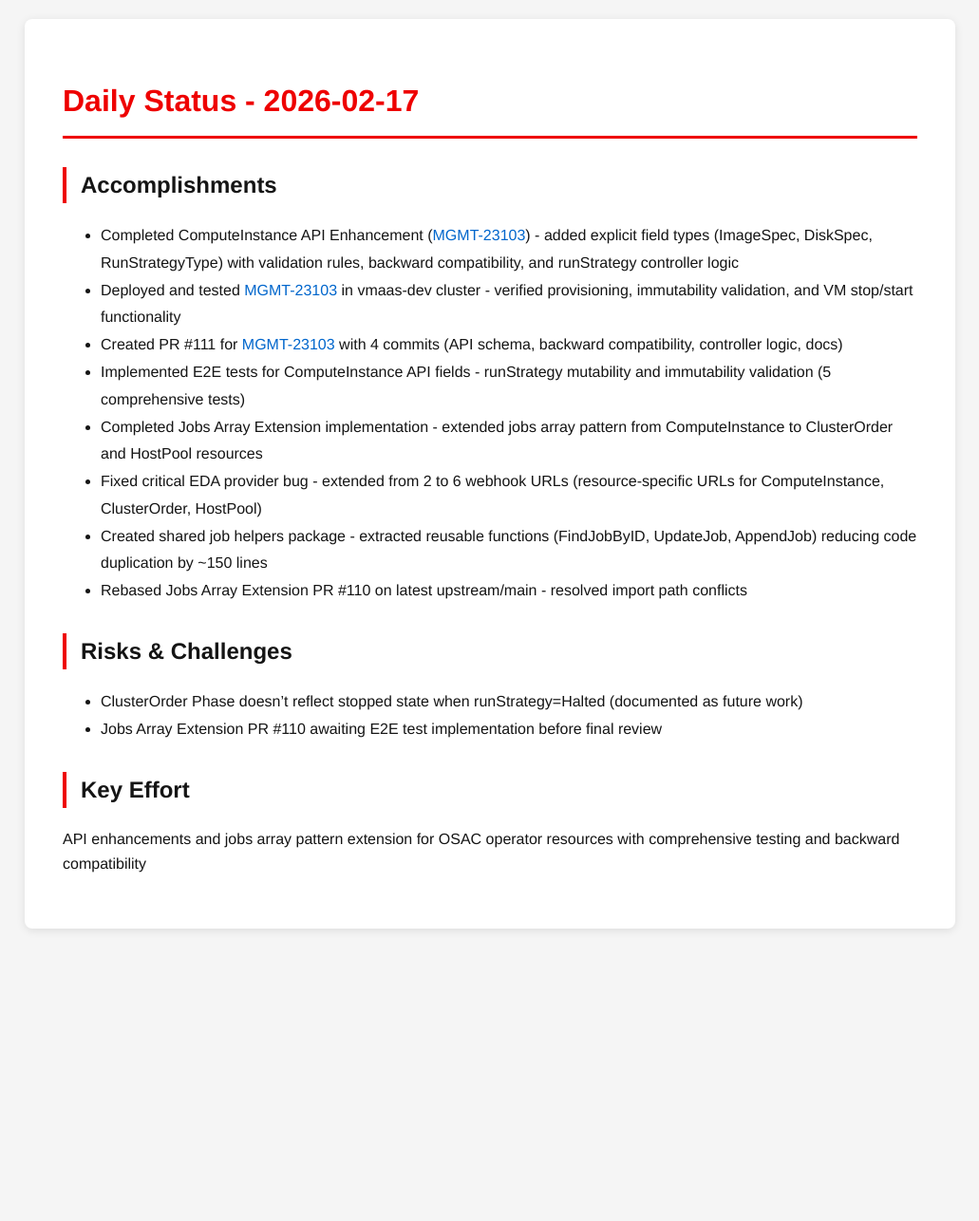
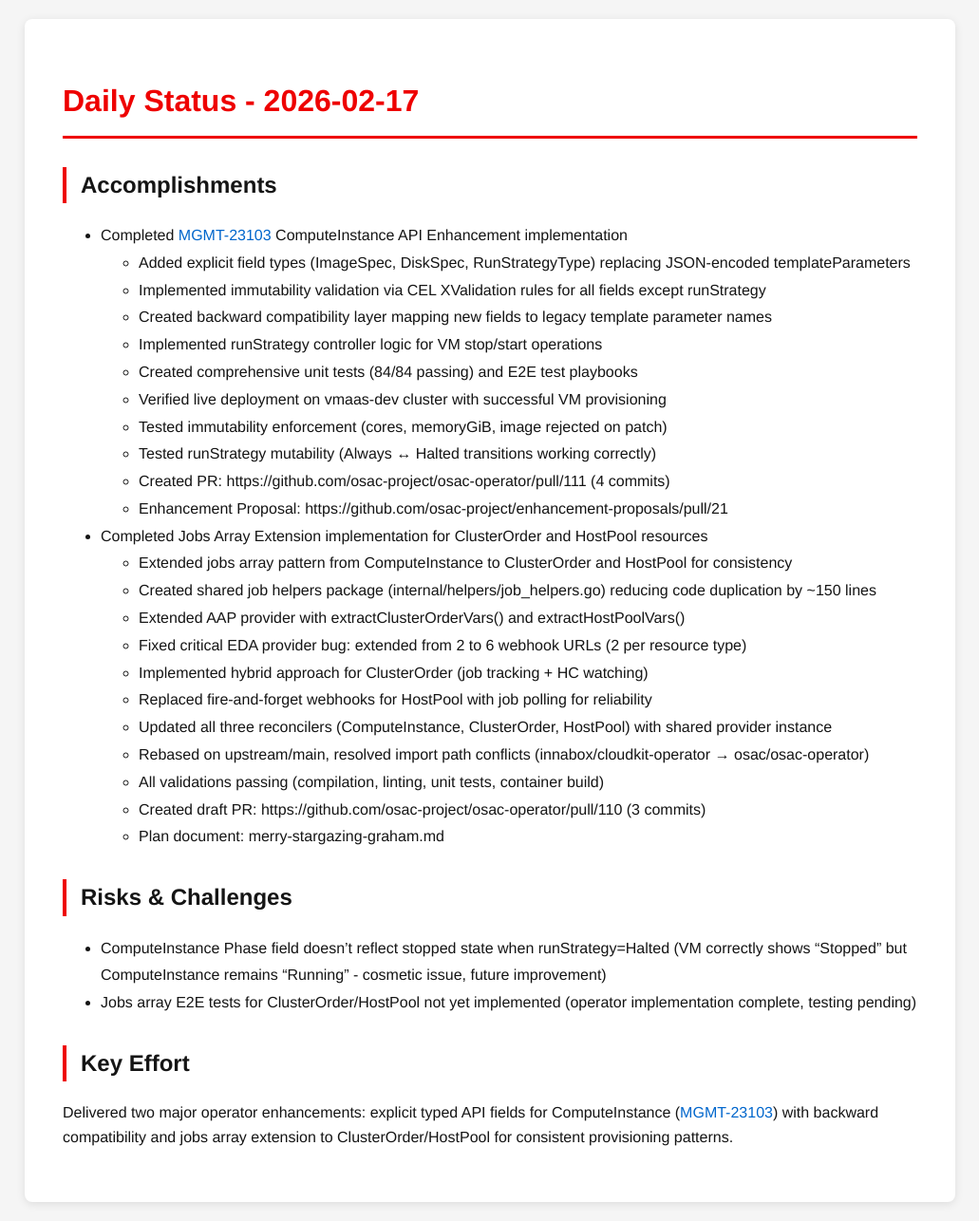
Before and after one commit to tzvatot/daily-status, a Jekyll site: the page built from 2026-02-17.md, in a window 1280 px wide. Shown: the whole page at 95% size, without its empty margins (124-1155 px from the left). Built offline with Jekyll 4.4.1, drawn with Linux system fonts in a browser that asks for light colours; before the commit the page ends 998 px from its top, so only the background shows below that.

Commit message:
Daily status update - 2026-02-17

```diff
--- a/2026-02-17.md
+++ b/2026-02-17.md
@@ -7,18 +7,34 @@ date: 2026-02-17
 # Daily Status - 2026-02-17
 
 ## Accomplishments
-- Completed ComputeInstance API Enhancement ([MGMT-23103](https://issues.redhat.com/browse/MGMT-23103)) - added explicit field types (ImageSpec, DiskSpec, RunStrategyType) with validation rules, backward compatibility, and runStrategy controller logic
-- Deployed and tested [MGMT-23103](https://issues.redhat.com/browse/MGMT-23103) in vmaas-dev cluster - verified provisioning, immutability validation, and VM stop/start functionality
-- Created PR #111 for [MGMT-23103](https://issues.redhat.com/browse/MGMT-23103) with 4 commits (API schema, backward compatibility, controller logic, docs)
-- Implemented E2E tests for ComputeInstance API fields - runStrategy mutability and immutability validation (5 comprehensive tests)
-- Completed Jobs Array Extension implementation - extended jobs array pattern from ComputeInstance to ClusterOrder and HostPool resources
-- Fixed critical EDA provider bug - extended from 2 to 6 webhook URLs (resource-specific URLs for ComputeInstance, ClusterOrder, HostPool)
-- Created shared job helpers package - extracted reusable functions (FindJobByID, UpdateJob, AppendJob) reducing code duplication by ~150 lines
-- Rebased Jobs Array Extension PR #110 on latest upstream/main - resolved import path conflicts
+- Completed [MGMT-23103](https://issues.redhat.com/browse/MGMT-23103) ComputeInstance API Enhancement implementation
+  - Added explicit field types (ImageSpec, DiskSpec, RunStrategyType) replacing JSON-encoded templateParameters
+  - Implemented immutability validation via CEL XValidation rules for all fields except runStrategy
+  - Created backward compatibility layer mapping new fields to legacy template parameter names
+  - Implemented runStrategy controller logic for VM stop/start operations
+  - Created comprehensive unit tests (84/84 passing) and E2E test playbooks
+  - Verified live deployment on vmaas-dev cluster with successful VM provisioning
+  - Tested immutability enforcement (cores, memoryGiB, image rejected on patch)
+  - Tested runStrategy mutability (Always ↔ Halted transitions working correctly)
+  - Created PR: https://github.com/osac-project/osac-operator/pull/111 (4 commits)
+  - Enhancement Proposal: https://github.com/osac-project/enhancement-proposals/pull/21
+
+- Completed Jobs Array Extension implementation for ClusterOrder and HostPool resources
+  - Extended jobs array pattern from ComputeInstance to ClusterOrder and HostPool for consistency
+  - Created shared job helpers package (internal/helpers/job_helpers.go) reducing code duplication by ~150 lines
+  - Extended AAP provider with extractClusterOrderVars() and extractHostPoolVars()
+  - Fixed critical EDA provider bug: extended from 2 to 6 webhook URLs (2 per resource type)
+  - Implemented hybrid approach for ClusterOrder (job tracking + HC watching)
+  - Replaced fire-and-forget webhooks for HostPool with job polling for reliability
+  - Updated all three reconcilers (ComputeInstance, ClusterOrder, HostPool) with shared provider instance
+  - Rebased on upstream/main, resolved import path conflicts (innabox/cloudkit-operator → osac/osac-operator)
+  - All validations passing (compilation, linting, unit tests, container build)
+  - Created draft PR: https://github.com/osac-project/osac-operator/pull/110 (3 commits)
+  - Plan document: merry-stargazing-graham.md
 
 ## Risks & Challenges
-- ClusterOrder Phase doesn't reflect stopped state when runStrategy=Halted (documented as future work)
-- Jobs Array Extension PR #110 awaiting E2E test implementation before final review
+- ComputeInstance Phase field doesn't reflect stopped state when runStrategy=Halted (VM correctly shows "Stopped" but ComputeInstance remains "Running" - cosmetic issue, future improvement)
+- Jobs array E2E tests for ClusterOrder/HostPool not yet implemented (operator implementation complete, testing pending)
 
 ## Key Effort
-API enhancements and jobs array pattern extension for OSAC operator resources with comprehensive testing and backward compatibility
+Delivered two major operator enhancements: explicit typed API fields for ComputeInstance ([MGMT-23103](https://issues.redhat.com/browse/MGMT-23103)) with backward compatibility and jobs array extension to ClusterOrder/HostPool for consistent provisioning patterns.
```
